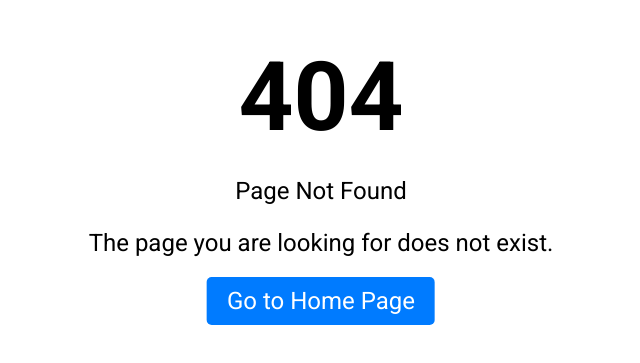
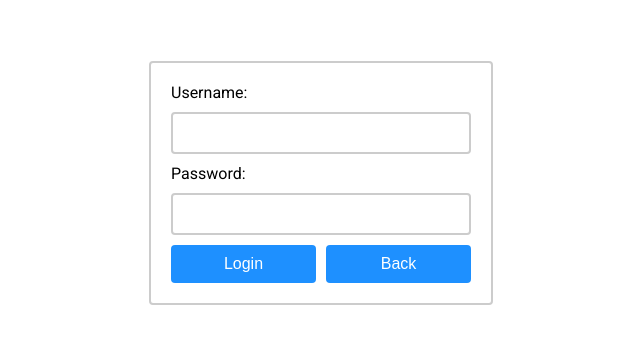
Before and after one commit to franciscomaia097/pokemonAngularAPI, an Angular app: page /login in a window 1280 px wide. Before the commit this address had no page. Shown: the part 217-580 px from the top of the page, without its empty margins (319-959 px from the left). Built offline with nearby package versions, Linux system fonts and the light colour scheme.

Commit message:
Add login-form

```diff
--- a/src/app/app.module.ts
+++ b/src/app/app.module.ts
@@ -14,6 +14,7 @@ import { TypeFormatterPipe } from './pipes/type-formatter.pipe';
 import { HighlightDirective } from './directives/highlight.directive';
 import { SearchBarComponent } from './components/search-bar/search-bar.component';
 import { FormsModule } from '@angular/forms';
+import { LoginFormComponent } from './components/login-form/login-form.component';
 
 @NgModule({
   declarations: [
@@ -26,6 +27,7 @@ import { FormsModule } from '@angular/forms';
     TypeFormatterPipe,
     HighlightDirective,
     SearchBarComponent,
+    LoginFormComponent,
   ],
   imports: [
     BrowserModule,
--- /dev/null
+++ b/src/app/components/login-form/login-form.component.css
@@ -0,0 +1,53 @@
+.login-container {
+  width: 300px;
+  padding: 20px;
+  border: 2px solid #ccc;
+  border-radius: 4px;
+  background-color: white;
+  position: absolute;
+  top: 50%;
+  left: 50%;
+  transform: translate(-50%, -50%);
+}
+
+form {
+  display: flex;
+  flex-direction: column;
+  gap: 10px;
+}
+
+form button {
+  width: 100%;
+}
+
+.buttons {
+  display: flex;
+  justify-content: space-between;
+  gap: 10px;
+}
+
+label {
+  font-size: 16px;
+}
+
+input {
+  padding: 10px;
+  border: 2px solid #ccc;
+  border-radius: 4px;
+  font-size: 16px;
+}
+
+button {
+  padding: 10px;
+  border: none;
+  border-radius: 4px;
+  background-color: dodgerblue;
+  color: white;
+  font-size: 16px;
+  cursor: pointer;
+  transition: 0.3s;
+}
+
+button:hover {
+  background-color: darkblue;
+}
--- /dev/null
+++ b/src/app/components/login-form/login-form.component.html
@@ -0,0 +1,26 @@
+<div class="login-container">
+  <form (ngSubmit)="onSubmit()">
+    <label for="username">Username:</label>
+    <input
+      type="text"
+      id="username"
+      [(ngModel)]="username"
+      name="username"
+      required
+    />
+
+    <label for="password">Password:</label>
+    <input
+      type="password"
+      id="password"
+      [(ngModel)]="password"
+      name="password"
+      required
+    />
+
+    <div class="buttons">
+      <button type="submit">Login</button>
+      <button (click)="onBackClick()">Back</button>
+    </div>
+  </form>
+</div>
--- /dev/null
+++ b/src/app/components/login-form/login-form.component.ts
@@ -0,0 +1,21 @@
+import { Component } from '@angular/core';
+import { Router } from '@angular/router';
+
+@Component({
+  selector: 'app-login-form',
+  templateUrl: './login-form.component.html',
+  styleUrls: ['./login-form.component.css'],
+})
+export class LoginFormComponent {
+  username: string = '';
+  password: string = '';
+  constructor(private router: Router) {}
+
+  onBackClick(): void {
+    this.router.navigate(['/']);
+  }
+
+  onSubmit(): void {
+    // perform login logic here
+  }
+}
--- a/src/app/components/search-bar/search-bar.component.css
+++ b/src/app/components/search-bar/search-bar.component.css
@@ -1,13 +1,14 @@
 .search-bar {
   display: flex;
   justify-content: center;
-  margin-bottom: 10px;
+  align-items: center;
+  gap: 10px;
+  margin-bottom: 20px;
 }
 
 input {
   width: 50%; /* adjust as needed */
   padding: 12px 20px;
-  margin: 8px 0;
   box-sizing: border-box;
   border: 2px solid #ccc;
   border-radius: 4px;
@@ -20,3 +21,18 @@ input:focus {
   border-color: dodgerblue;
   outline: none;
 }
+
+button {
+  padding: 10px 20px;
+  border: none;
+  border-radius: 4px;
+  background-color: dodgerblue;
+  color: white;
+  font-size: 16px;
+  cursor: pointer;
+  transition: 0.3s;
+}
+
+button:hover {
+  background-color: darkblue;
+}
--- a/src/app/components/search-bar/search-bar.component.html
+++ b/src/app/components/search-bar/search-bar.component.html
@@ -4,4 +4,7 @@
     (keyup)="search.emit(searchTerm)"
     placeholder="Search Pokemon"
   />
+  <button (click)="onLoginClick()" *ngIf="!isLoggedIn">Login</button>
+  <button (click)="onAddPokemonClick()" *ngIf="isLoggedIn">Add Pokemon</button>
+  <app-login-form *ngIf="showLoginForm"></app-login-form>
 </div>
--- a/src/app/components/search-bar/search-bar.component.ts
+++ b/src/app/components/search-bar/search-bar.component.ts
@@ -1,12 +1,26 @@
 import { Component, Output, EventEmitter } from '@angular/core';
+import { Router } from '@angular/router';
 
 @Component({
   selector: 'app-search-bar',
   templateUrl: './search-bar.component.html',
-  styleUrls: ['./search-bar.component.css']
+  styleUrls: ['./search-bar.component.css'],
 })
 export class SearchBarComponent {
   searchTerm: string = '';
+  showLoginForm: boolean = false;
+  isLoggedIn: boolean = false;
 
   @Output() search = new EventEmitter<string>();
+  @Output() addPokemon = new EventEmitter<void>();
+
+  constructor(private router: Router) {}
+
+  onLoginClick(): void {
+    this.router.navigate(['/login']);
+  }
+
+  onAddPokemonClick(): void {
+    this.addPokemon.emit();
+  }
 }
```
Also changed, not shown: src/app/app-routing.module.ts (+5 -2 lines), 1 other file (tests, documents, lock files or other folders).
